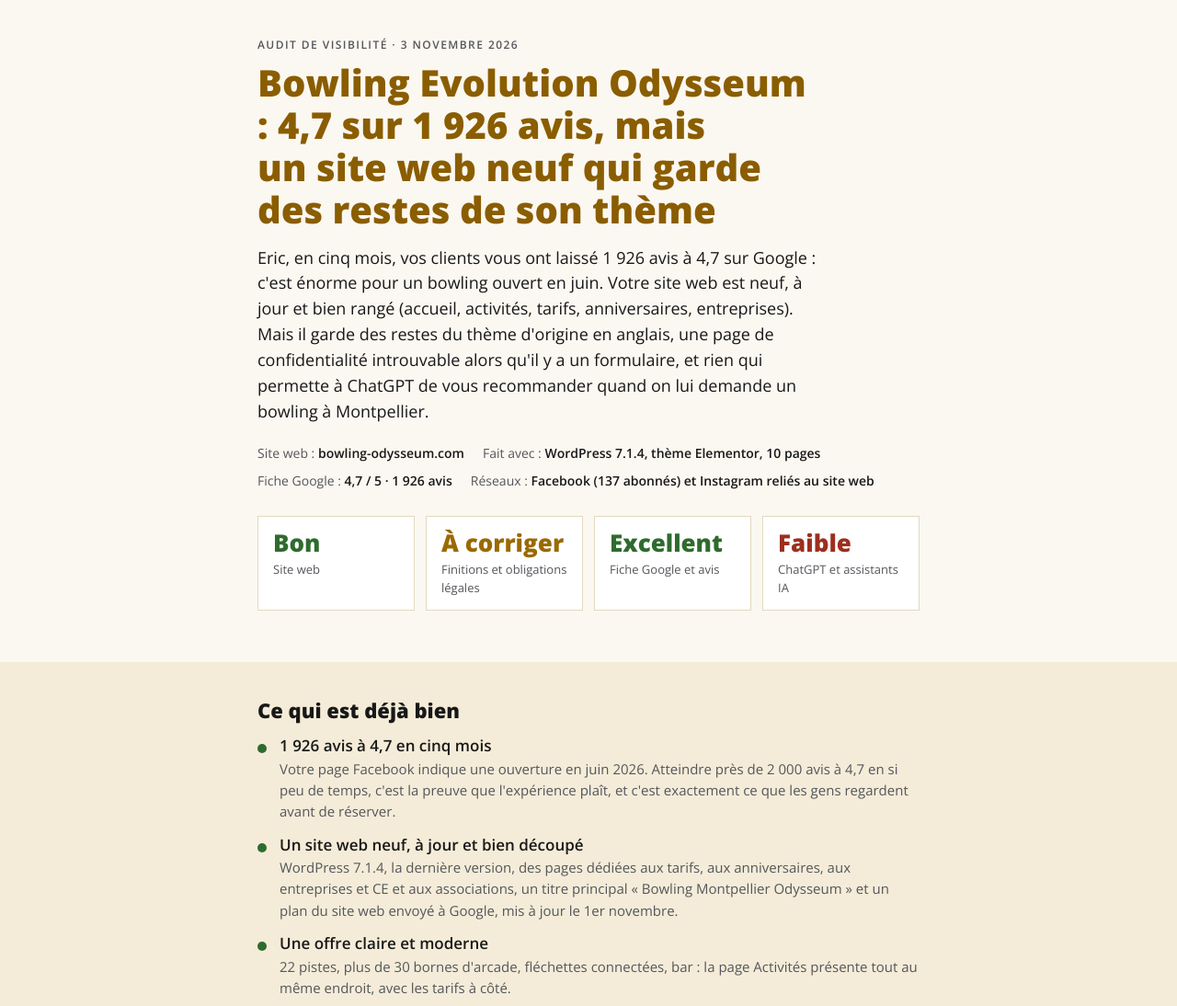
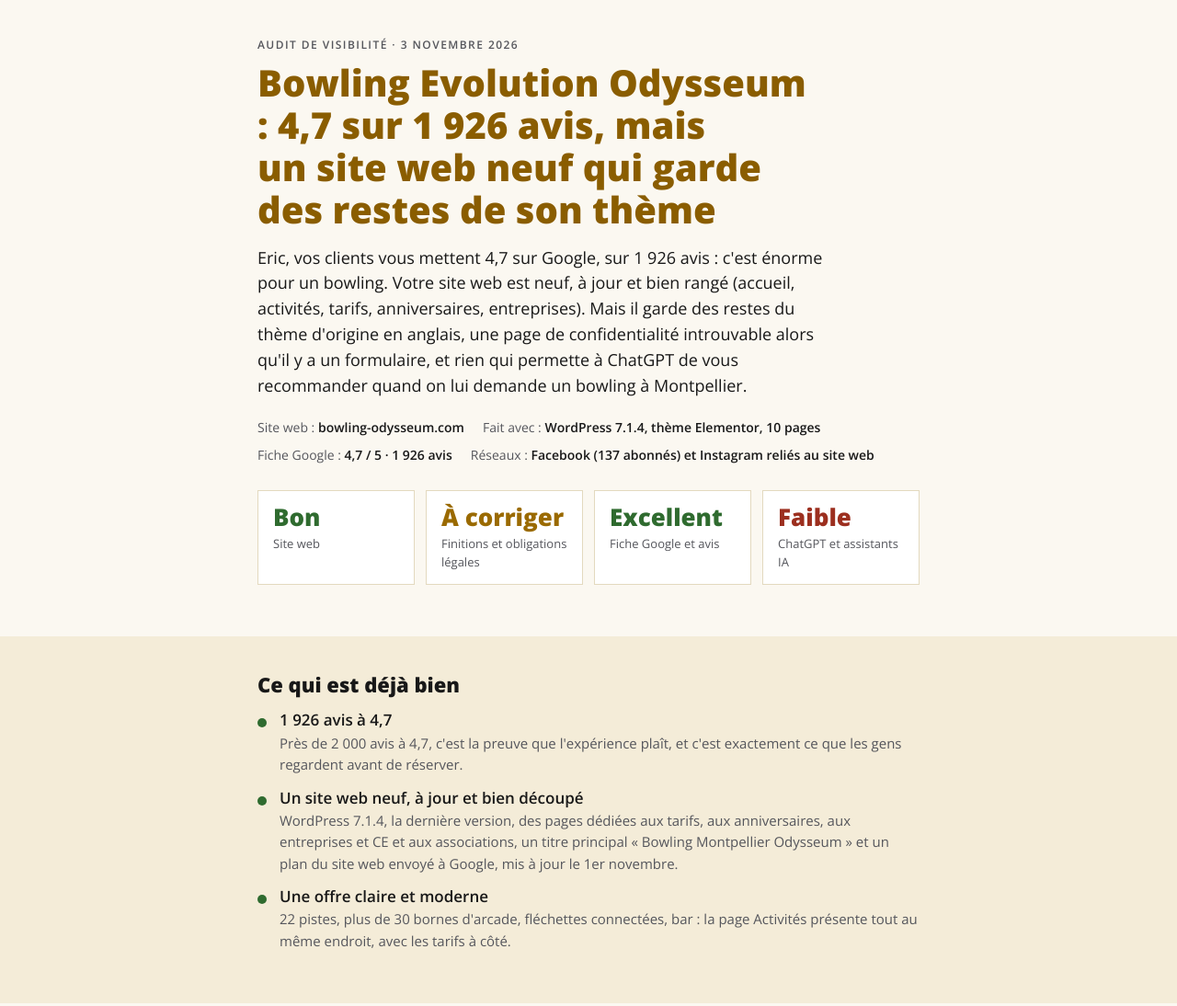
Before and after one commit to taggaddaaaa/LP_sabine, a plain HTML site: page audit/bowling-odysseum/index.html in a window 1280 px wide. Shown: the top 1094 px of the page at 92% size. Drawn offline with nearby package versions, Linux system fonts and the light colour scheme.

Commit message:
audit pages: wave 2026-11-03, bowling-odysseum wording
Co-Authored-By: Claude Opus 5.5 <noreply@anthropic.com>
Claude-Session: https://claude.ai/code/session_01BH5Gr44y1CvyJXnr7vk26s

```diff
--- a/audit/bowling-odysseum/index.html
+++ b/audit/bowling-odysseum/index.html
@@ -68,7 +68,7 @@ footer a{color:var(--muted)}
 <div class="wrap">
   <div class="eyebrow">Audit de visibilité · 3 novembre 2026</div>
   <h1>Bowling Evolution Odysseum : 4,7 sur 1 926 avis, mais un site web neuf qui garde des restes de son thème</h1>
-  <p class="lead">Eric, en cinq mois, vos clients vous ont laissé 1 926 avis à 4,7 sur Google : c'est énorme pour un bowling ouvert en juin. Votre site web est neuf, à jour et bien rangé (accueil, activités, tarifs, anniversaires, entreprises). Mais il garde des restes du thème d'origine en anglais, une page de confidentialité introuvable alors qu'il y a un formulaire, et rien qui permette à ChatGPT de vous recommander quand on lui demande un bowling à Montpellier.</p>
+  <p class="lead">Eric, vos clients vous mettent 4,7 sur Google, sur 1 926 avis : c'est énorme pour un bowling. Votre site web est neuf, à jour et bien rangé (accueil, activités, tarifs, anniversaires, entreprises). Mais il garde des restes du thème d'origine en anglais, une page de confidentialité introuvable alors qu'il y a un formulaire, et rien qui permette à ChatGPT de vous recommander quand on lui demande un bowling à Montpellier.</p>
   <div class="meta">
     <span>Site web : <b>bowling-odysseum.com</b></span>
     <span>Fait avec : <b>WordPress 7.1.4, thème Elementor, 10 pages</b></span>
@@ -86,7 +86,7 @@ footer a{color:var(--muted)}
 <div class="band"><div class="wrap"><section style="padding-block:0">
   <h2>Ce qui est déjà bien</h2>
   <div class="list">
-    <div class="item"><span class="dot ok"></span><div><h3>1 926 avis à 4,7 en cinq mois</h3><p>Votre page Facebook indique une ouverture en juin 2026. Atteindre près de 2 000 avis à 4,7 en si peu de temps, c'est la preuve que l'expérience plaît, et c'est exactement ce que les gens regardent avant de réserver.</p></div></div>
+    <div class="item"><span class="dot ok"></span><div><h3>1 926 avis à 4,7</h3><p>Près de 2 000 avis à 4,7, c'est la preuve que l'expérience plaît, et c'est exactement ce que les gens regardent avant de réserver.</p></div></div>
     <div class="item"><span class="dot ok"></span><div><h3>Un site web neuf, à jour et bien découpé</h3><p>WordPress 7.1.4, la dernière version, des pages dédiées aux tarifs, aux anniversaires, aux entreprises et CE et aux associations, un titre principal « Bowling Montpellier Odysseum » et un plan du site web envoyé à Google, mis à jour le 1er novembre.</p></div></div>
     <div class="item"><span class="dot ok"></span><div><h3>Une offre claire et moderne</h3><p>22 pistes, plus de 30 bornes d'arcade, fléchettes connectées, bar : la page Activités présente tout au même endroit, avec les tarifs à côté.</p></div></div>
   </div>
```
